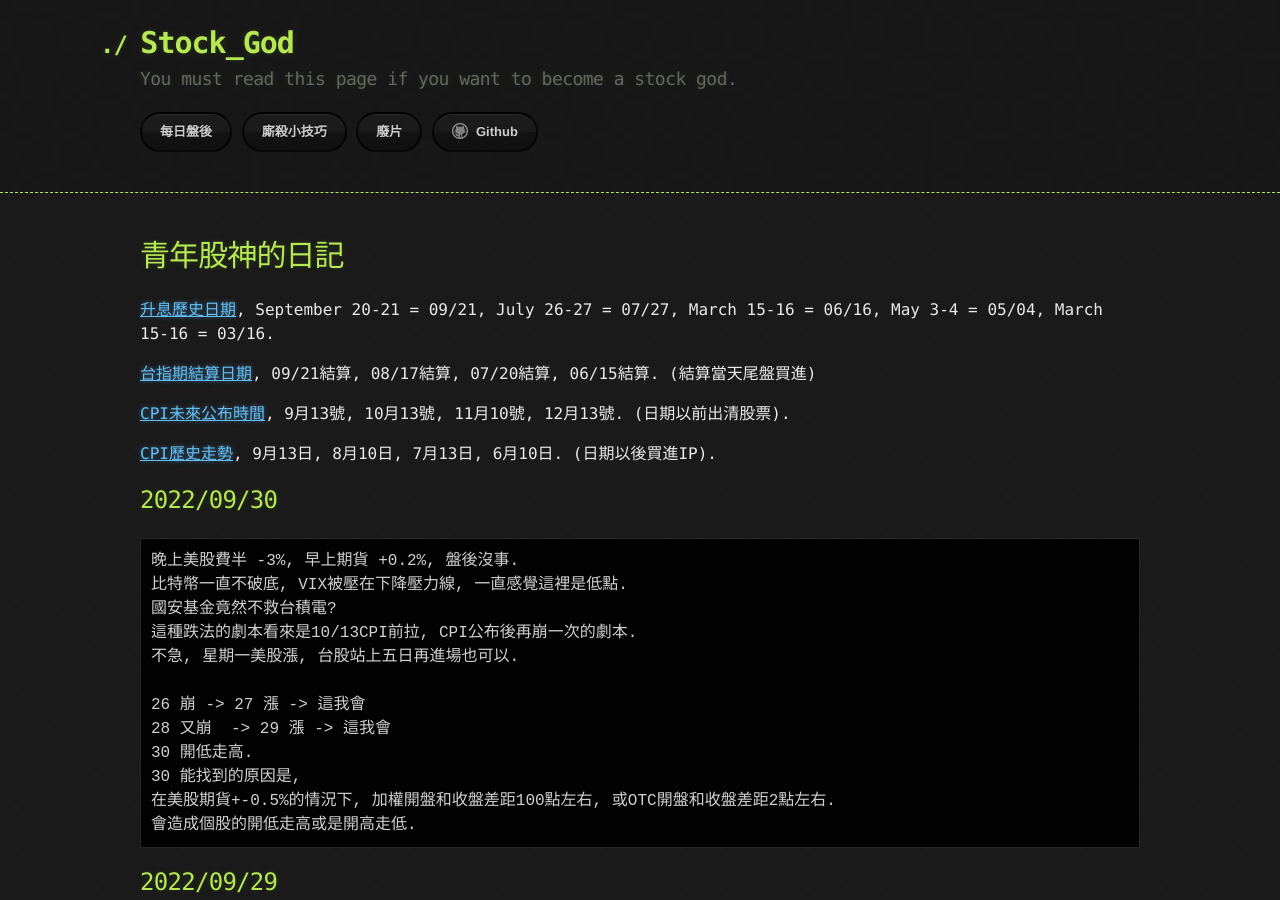
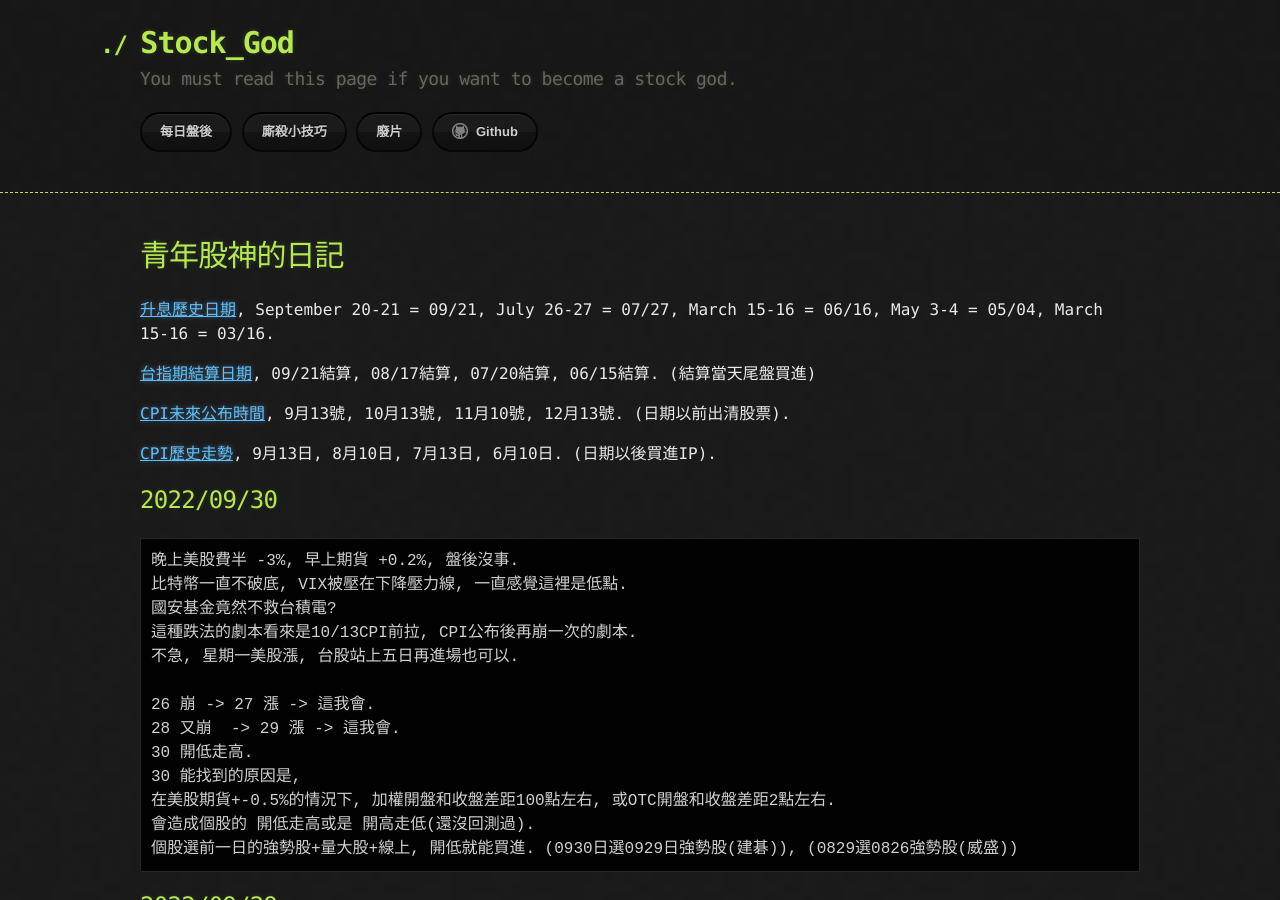
Before and after one commit to lepg5487/Stock_God, a Jekyll site: the page built from index.md, in a window 1280 px wide and 900 px high. Built offline with Jekyll 4.4.1, drawn with Linux system fonts in a browser that asks for light colours; our own code applies the rules of GitHub Pages for plain Markdown files.

Commit message:
Update index.md

````diff
--- a/index.md
+++ b/index.md
@@ -20,12 +20,13 @@ layout: testlayouts
 這種跌法的劇本看來是10/13CPI前拉, CPI公布後再崩一次的劇本.
 不急, 星期一美股漲, 台股站上五日再進場也可以.
 
-26 崩 -> 27 漲 -> 這我會
-28 又崩  -> 29 漲 -> 這我會
+26 崩 -> 27 漲 -> 這我會.
+28 又崩  -> 29 漲 -> 這我會.
 30 開低走高.
 30 能找到的原因是,
 在美股期貨+-0.5%的情況下, 加權開盤和收盤差距100點左右, 或OTC開盤和收盤差距2點左右.
-會造成個股的開低走高或是開高走低.
+會造成個股的 開低走高或是 開高走低(還沒回測過).
+個股選前一日的強勢股+量大股+線上, 開低就能買進. (0930日選0929日強勢股(建碁)), (0829選0826強勢股(威盛))
 ```
 
 ## 2022/09/29
````
